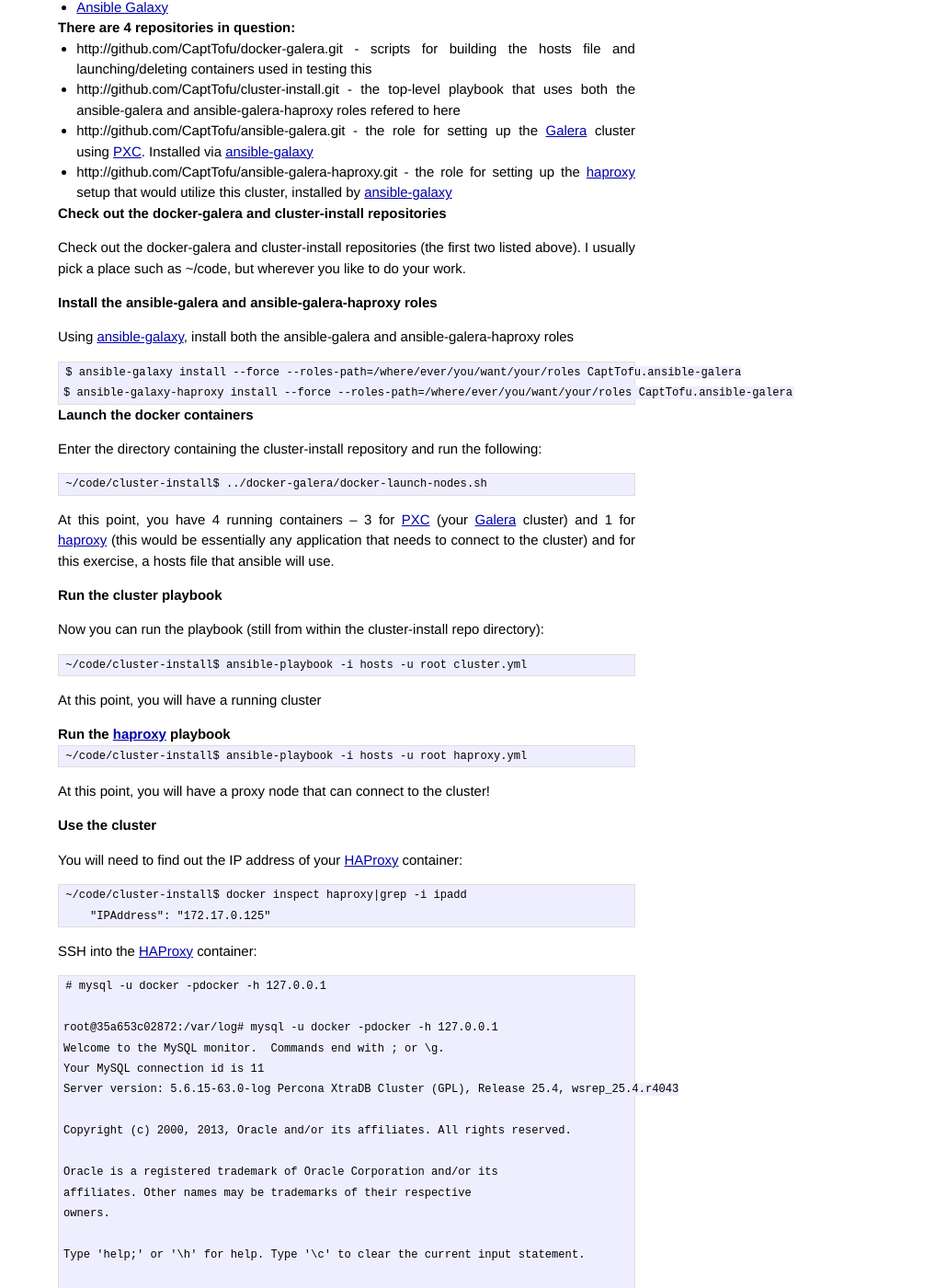
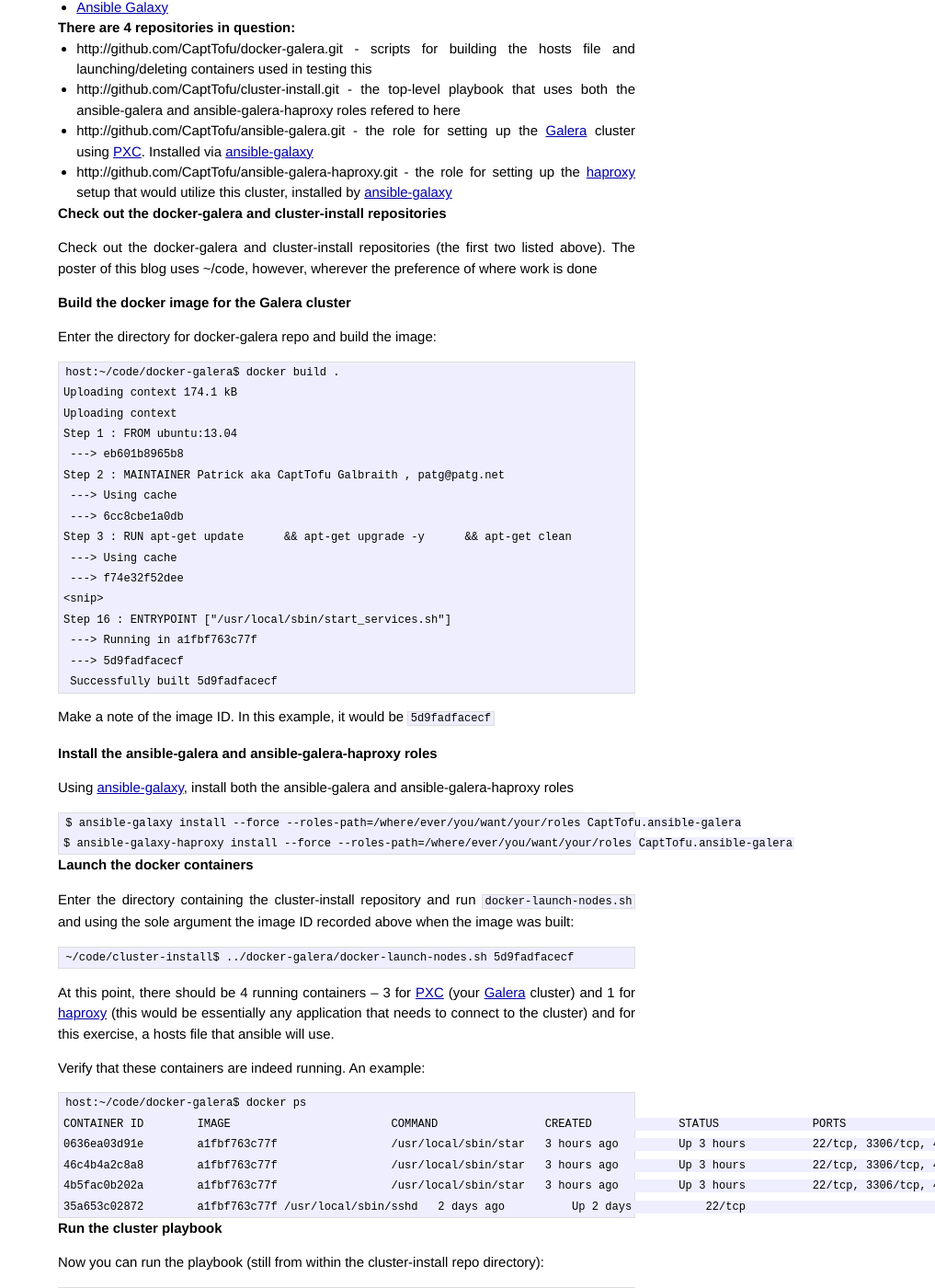
Before and after one commit to CaptTofu/patg.net, a Jekyll site: the page built from _posts/2014-03-03-ansible.markdown, in a window 1280 px wide and 1400 px high, scrolled down 2328 px. Shown: the whole window at 92% size, without its empty margins (263-1280 px from the left). Built offline with Jekyll 4.4.1, drawn with Linux system fonts in a browser that asks for light colours; Markdown is read by kramdown in place of the engine named in the settings; comment, search, counter and statistics services are not loaded; some of the changed text lies outside the part shown.

```diff
--- a/_posts/2014-03-03-ansible.markdown
+++ b/_posts/2014-03-03-ansible.markdown
@@ -72,8 +72,30 @@
 
 ### Check out the docker-galera and cluster-install repositories
 
-Check out the docker-galera and cluster-install repositories (the first two listed above). I usually pick a place such as ~/code, but wherever you like to do your work.
+Check out the docker-galera and cluster-install repositories (the first two listed above). The poster of this blog uses ~/code, however, wherever the preference of where work is done
 
+### Build the docker image for the Galera cluster
+
+Enter the directory for docker-galera repo and build the image:
+
+    host:~/code/docker-galera$ docker build .
+    Uploading context 174.1 kB
+    Uploading context
+    Step 1 : FROM ubuntu:13.04
+     ---> eb601b8965b8
+    Step 2 : MAINTAINER Patrick aka CaptTofu Galbraith , patg@patg.net
+     ---> Using cache
+     ---> 6cc8cbe1a0db
+    Step 3 : RUN apt-get update      && apt-get upgrade -y      && apt-get clean
+     ---> Using cache
+     ---> f74e32f52dee
+    <snip>
+    Step 16 : ENTRYPOINT ["/usr/local/sbin/start_services.sh"]
+     ---> Running in a1fbf763c77f
+     ---> 5d9fadfacecf
+     Successfully built 5d9fadfacecf
+
+Make a note of the image ID. In this example, it would be `5d9fadfacecf`
 
 ### Install the ansible-galera and ansible-galera-haproxy roles
 
@@ -85,12 +107,20 @@
 
 ### Launch the docker containers
 
-Enter the directory containing the cluster-install repository and run the following:
+Enter the directory containing the cluster-install repository and run `docker-launch-nodes.sh` and using the sole argument the image ID recorded above when the image was built:
 
-    ~/code/cluster-install$ ../docker-galera/docker-launch-nodes.sh
+    ~/code/cluster-install$ ../docker-galera/docker-launch-nodes.sh 5d9fadfacecf
 
-At this point, you have 4 running containers -- 3 for [PXC][xtradb-cluster] (your [Galera][Galera] cluster) and 1 for [haproxy][haproxy] (this would be essentially any application that needs to connect to the cluster) and for this exercise, a hosts file that ansible will use.
+At this point, there should be 4 running containers -- 3 for [PXC][xtradb-cluster] (your [Galera][Galera] cluster) and 1 for [haproxy][haproxy] (this would be essentially any application that needs to connect to the cluster) and for this exercise, a hosts file that ansible will use.
 
+Verify that these containers are indeed running. An example:
+
+    host:~/code/docker-galera$ docker ps
+    CONTAINER ID        IMAGE                        COMMAND                CREATED             STATUS              PORTS                                                      NAMES
+    0636ea03d91e        a1fbf763c77f                 /usr/local/sbin/star   3 hours ago         Up 3 hours          22/tcp, 3306/tcp, 4444/tcp, 4567/tcp, 4568/tcp, 9200/tcp   galera_node3
+    46c4b4a2c8a8        a1fbf763c77f                 /usr/local/sbin/star   3 hours ago         Up 3 hours          22/tcp, 3306/tcp, 4444/tcp, 4567/tcp, 4568/tcp, 9200/tcp   galera_node2
+    4b5fac0b202a        a1fbf763c77f                 /usr/local/sbin/star   3 hours ago         Up 3 hours          22/tcp, 3306/tcp, 4444/tcp, 4567/tcp, 4568/tcp, 9200/tcp   galera_node1
+    35a653c02872        a1fbf763c77f /usr/local/sbin/sshd   2 days ago          Up 2 days           22/tcp                                                     haproxy
 
 ### Run the cluster playbook
 
@@ -105,12 +135,12 @@
 
     ~/code/cluster-install$ ansible-playbook -i hosts -u root haproxy.yml
 
-At this point, you will have a proxy node that can connect to the cluster!
+At this point, there will be a proxy node that is connected to the cluster!
 
 
 ### Use the cluster
 
-You will need to find out the IP address of your [HAProxy][haproxy] container:
+Determine the IP address of the [HAProxy][haproxy] container:
 
     ~/code/cluster-install$ docker inspect haproxy|grep -i ipadd
         "IPAddress": "172.17.0.125"
@@ -139,7 +169,7 @@
 
 ## Conclusion
 
-This cluster setup is an example of the great things you can do with [Ansible][Ansible] and [Docker][Docker] and I intend on improving the playbook and setup. Some of which include:
+This cluster setup is an example of the great things one can do with [Ansible][Ansible] and [Docker][Docker] and I intend on improving the playbook and setup. Some of which include:
 
 - Cleanup!
 - Better setup with how to have an SSH key that can be used in the repo
@@ -147,6 +177,13 @@
 - Find ansible and docker gurus to help give me critiques to the work
 
 The one thing I took away from building this was how much faster it is to deploy containers than virtual machine instances. This has profound implications for software packaging and testing.
+
+
+## Credits
+
+- Patrick Galbraith aka "CaptTofu" (HP ATG)
+- David Busby (Percona)
+
 
 [Docker]: http://docker.io
 [Ansible]: http://www.ansible.com/home
```
Also changed, not shown: other parts of _posts/2014-03-03-ansible.markdown (+1 -1 lines).
